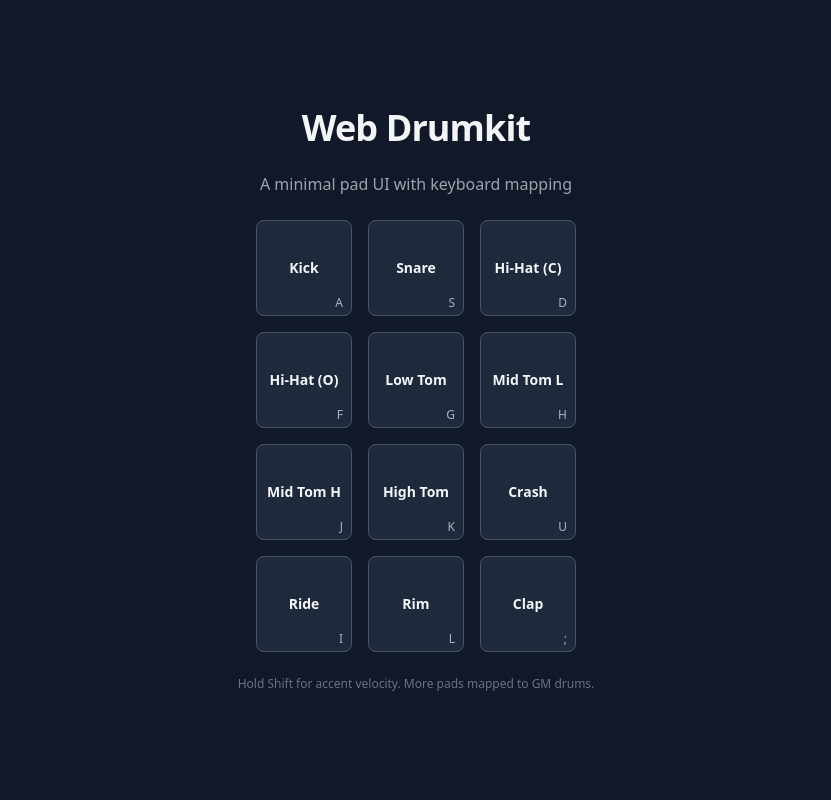
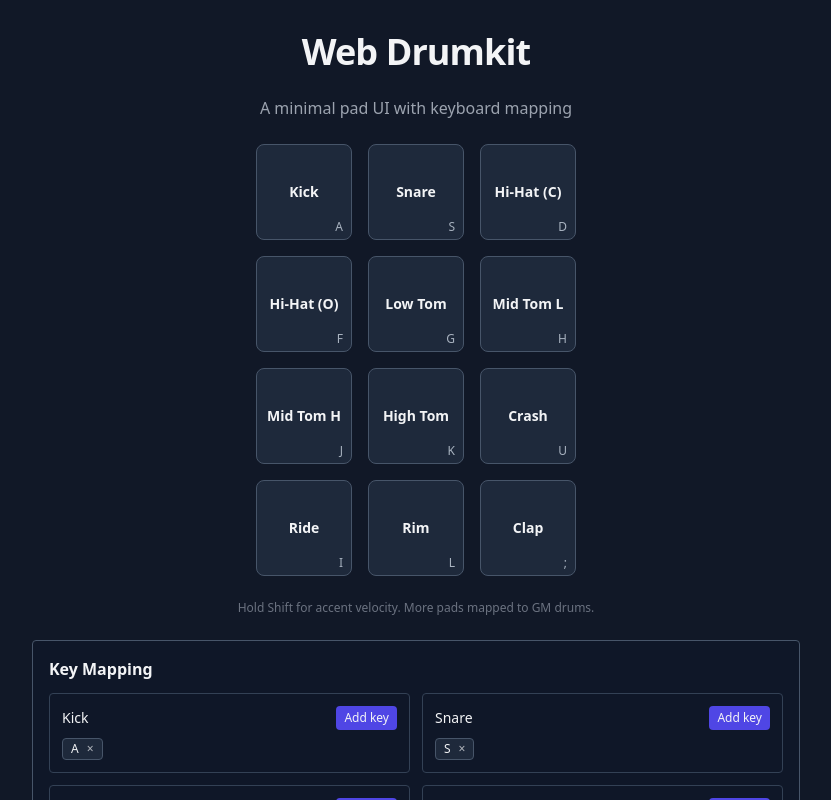
Before and after one commit to Zilong-L/web-drumkit, a React (Vite) app: page / in a window 1280 px wide. Shown: the top 800 px of the page, without its empty margins (224-1055 px from the left). Built offline with nearby package versions, Linux system fonts and the light colour scheme.

Commit message:
feat(mapping): add KeyMappingEditor with localStorage and multiple keys per drum

```diff
--- a/src/App.tsx
+++ b/src/App.tsx
@@ -3,6 +3,7 @@ import { DrumPadGrid, Pad } from './components/DrumPadGrid';
 import { MockEngine } from './engine/AudioEngine';
 import { useKeyboardPads, KeyMap } from './hooks/useKeyboardPads';
 import { DrumNote, DRUM_LABELS } from './engine/DrumMap';
+import { KeyMappingEditor, MidiToKeys } from './components/KeyMappingEditor';
 
 function App() {
   const engineRef = useRef(new MockEngine());
@@ -51,13 +52,31 @@ function App() {
     }));
   }, []);
 
+  const STORAGE_KEY = 'drum_keymap_v1';
+  const [midiToKeys, setMidiToKeys] = useState<MidiToKeys>(() => {
+    try {
+      const raw = localStorage.getItem(STORAGE_KEY);
+      if (raw) return JSON.parse(raw);
+    } catch {}
+    const init: MidiToKeys = {};
+    pads.forEach((p) => {
+      if (p.key) init[p.midi] = [p.key];
+    });
+    return init;
+  });
+
   const keyMap: KeyMap = useMemo(() => {
-    const entries: [string, { midi: number }] [] = [];
-    pads.forEach((p) => {
-      if (p.key) entries.push([p.key, { midi: p.midi }]);
+    const entries: [string, { midi: number } ][] = [];
+    Object.entries(midiToKeys).forEach(([midi, keys]) => {
+      keys.forEach((k) => entries.push([k, { midi: Number(midi) }]));
     });
     return Object.fromEntries(entries);
-  }, [pads]);
+  }, [midiToKeys]);
+
+  const persistMapping = (next: MidiToKeys) => {
+    setMidiToKeys(next);
+    try { localStorage.setItem(STORAGE_KEY, JSON.stringify(next)); } catch {}
+  };
 
   useKeyboardPads(keyMap, {
     onTrigger: (midi, velocity) => {
@@ -79,6 +98,7 @@ function App() {
         onStop={(m) => engineRef.current.stop(m)}
       />
       <p className="text-xs text-gray-500">Hold Shift for accent velocity. More pads mapped to GM drums.</p>
+      <KeyMappingEditor pads={pads} value={midiToKeys} onChange={persistMapping} />
     </div>
   );
 }
--- /dev/null
+++ b/src/components/KeyMappingEditor.tsx
@@ -0,0 +1,83 @@
+import React, { useEffect, useState } from 'react';
+import { Pad } from './DrumPadGrid';
+
+export type MidiToKeys = Record<number, string[]>;
+
+type Props = {
+  pads: Pad[];
+  value: MidiToKeys;
+  onChange: (next: MidiToKeys) => void;
+};
+
+export const KeyMappingEditor: React.FC<Props> = ({ pads, value, onChange }) => {
+  const [listeningFor, setListeningFor] = useState<number | null>(null);
+
+  useEffect(() => {
+    if (listeningFor == null) return;
+    const handler = (e: KeyboardEvent) => {
+      const key = e.key.toLowerCase();
+      e.preventDefault();
+      // Move key from any existing midi to the requested one, then add
+      const next: MidiToKeys = Object.fromEntries(
+        Object.entries(value).map(([m, keys]) => [m, keys.filter((k) => k !== key)])
+      );
+      next[listeningFor] = Array.from(new Set([...(next[listeningFor] || []), key]));
+      onChange(next);
+      setListeningFor(null);
+    };
+    window.addEventListener('keydown', handler, { once: true });
+    return () => window.removeEventListener('keydown', handler);
+  }, [listeningFor, value, onChange]);
+
+  const removeKey = (midi: number, key: string) => {
+    const list = value[midi] || [];
+    const next = { ...value, [midi]: list.filter((k) => k !== key) };
+    onChange(next);
+  };
+
+  return (
+    <div className="w-full max-w-3xl rounded border border-slate-600 p-4 bg-slate-900/50">
+      <div className="flex items-center justify-between mb-3">
+        <h2 className="font-semibold">Key Mapping</h2>
+        {listeningFor != null && (
+          <div className="text-xs text-amber-300">Press any key to map…</div>
+        )}
+      </div>
+      <div className="grid grid-cols-1 sm:grid-cols-2 gap-3">
+        {pads.map((p) => (
+          <div key={p.id} className="rounded border border-slate-700 p-3">
+            <div className="flex items-center justify-between mb-2">
+              <div className="text-sm font-medium">{p.label}</div>
+              <button
+                className="text-xs px-2 py-1 rounded bg-indigo-600 hover:bg-indigo-500"
+                onClick={() => setListeningFor(p.midi)}
+              >
+                {listeningFor === p.midi ? 'Listening…' : 'Add key'}
+              </button>
+            </div>
+            <div className="flex flex-wrap gap-2">
+              {(value[p.midi] || []).map((k) => (
+                <span key={k} className="text-xs bg-slate-800 border border-slate-600 rounded px-2 py-0.5 inline-flex items-center gap-1">
+                  {k.toUpperCase()}
+                  <button
+                    aria-label="Remove"
+                    className="ml-1 opacity-70 hover:opacity-100"
+                    onClick={() => removeKey(p.midi, k)}
+                  >
+                    ×
+                  </button>
+                </span>
+              ))}
+              {value[p.midi]?.length ? null : (
+                <span className="text-xs text-slate-400">No keys mapped</span>
+              )}
+            </div>
+          </div>
+        ))}
+      </div>
+      <div className="text-[11px] text-slate-400 mt-3">
+        Tip: You can map multiple keys to the same drum to play faster. Mapping a key moves it from any other drum.
+      </div>
+    </div>
+  );
+};
```
